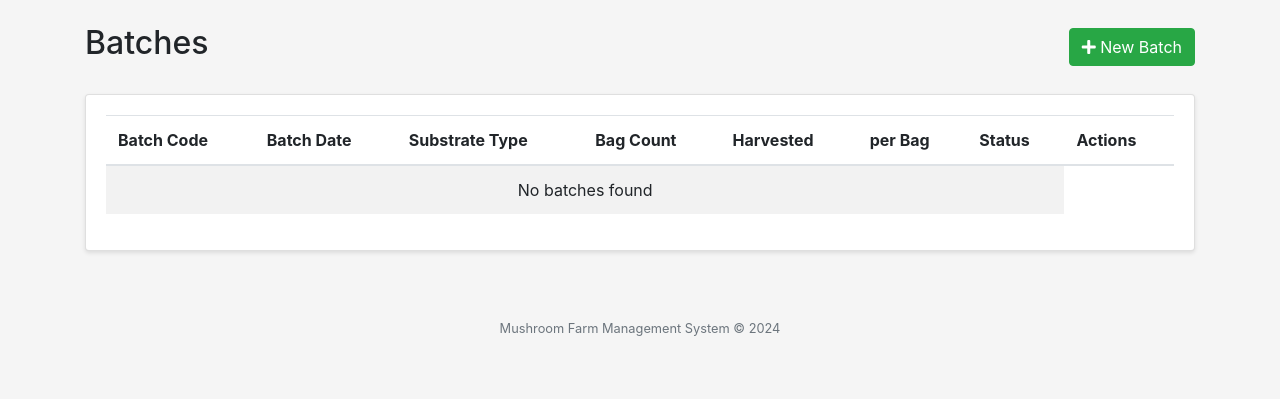
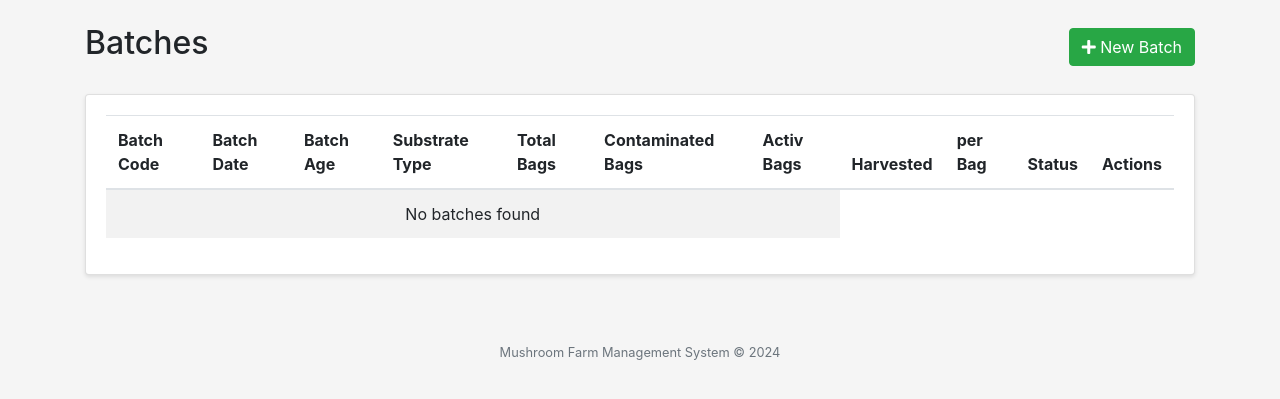
Before and after one commit to rajsan1902/eko, a Django app: page /batches/ in a window 1280 px wide. Shown: the part 80-479 px from the top of the page. Run offline with Django 5.2, Linux system fonts and the light colour scheme; the visitor is signed in with stand-in values (Sample User, id 1); data that the repository does not hold is empty.

Commit message:
Batch section enhanced with contaminated bed details also updated in dashboard

```diff
--- a/farm_management/templates/farm/batch_list.html
+++ b/farm_management/templates/farm/batch_list.html
@@ -15,8 +15,11 @@
                     <tr>
                         <th>Batch Code</th>
                         <th>Batch Date</th>
+                        <th>Batch Age</th>
                         <th>Substrate Type</th>
-                        <th>Bag Count</th>
+                        <th>Total Bags</th>
+                        <th>Contaminated Bags</th>
+                        <th>Activ Bags</th>
                         <th>Harvested</th>
                         <th>per Bag</th>
 
@@ -29,12 +32,15 @@
                     <tr>
                         <td>{{ batch.batch_code }}</td>
                         <td>{{ batch.batch_date }}</td>
+                        <td>{{ batch.bag_age_days }}</td>
                         <td>{{ batch.substrate_type }}</td>
                         <td>{{ batch.number_of_bags }}</td>
+                        <td>{{ batch.number_of_bags_contaminated }}</td>
+                        <td>{{ batch.active_bags }}</td>
                         <td>{{ batch.total_harvested }} g</td>
                         <td>{{ batch.production_per_bag }} g</td>
                         <td>
-                            <span class="badge badge-{% if batch.status == 'active' %}success{% elif batch.status == 'planned' %}info{% else %}secondary{% endif %}">
+                            <span class="badge badge-{% if batch.status == 'incubation' %}success{% elif batch.status == 'fruiting' %}warning{% else %}secondary{% endif %}">
                                 {{ batch.get_status_display }}
                             </span>
                         </td>
--- a/farm_management/views.py
+++ b/farm_management/views.py
@@ -33,10 +33,10 @@ def logout_view(request):
 def dashboard(request):
     # Summary statistics
     total_batches = SpawnBatch.objects.count() or 0
-    active_batches = SpawnBatch.objects.filter(status='active').count()
-    active_beds = SpawnBatch.objects.filter(status='active').aggregate(total=Sum('number_of_bags'))['total'] or 0
+    active_batches = SpawnBatch.objects.exclude(status='completed').count()
+    active_beds = SpawnBatch.objects.exclude(status='completed').aggregate(total=Sum('number_of_bags'))['total'] or 0
     total_beds = SpawnBatch.objects.filter().aggregate(total=Sum('number_of_bags'))['total'] or 0
-    contaminated_beds = SpawnBatch.objects.filter(status='condaminated').aggregate(total=Sum('number_of_bags'))['total'] or 0
+    contaminated_beds = SpawnBatch.objects.exclude(status='completed').aggregate(total=Sum('number_of_bags_contaminated'))['total'] or 0
 
     # Current month's sales
     current_month = timezone.now().month
@@ -319,12 +319,12 @@ def expense_create(request):
 def batch_edit(request, pk):
     batch = get_object_or_404(SpawnBatch, pk=pk)
     if request.method == 'POST':
-        form = SpawnBatchForm(request.POST, instance=batch)
+        form = SpawnBatchFormEdit(request.POST, instance=batch)
         if form.is_valid():
             form.save()
             return redirect('batch_list')
     else:
-        form = SpawnBatchForm(instance=batch)
+        form = SpawnBatchFormEdit(instance=batch)
     return render(request, 'farm/batch_form.html', {'form': form})
 
 @login_required
```
Also changed, not shown: farm_management/forms.py (+10 -0 lines), farm_management/models.py (+21 -2 lines), farm_management/migrations/0004_spawnbatch_number_of_bags_contaminated_and_more.py (added).
